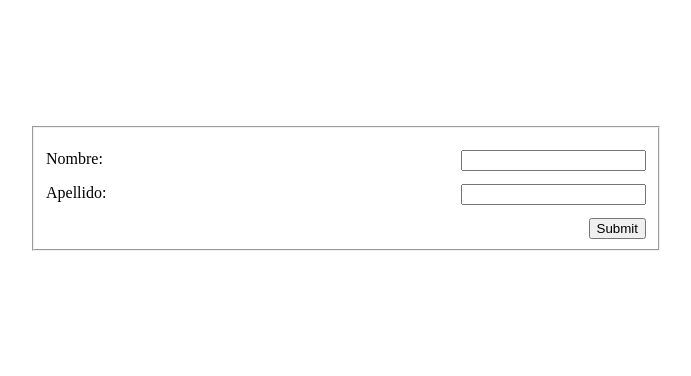
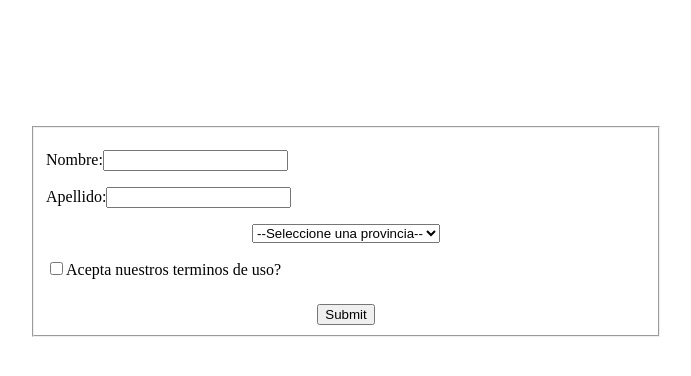
Before and after one commit to ferero92/atom, a PHP site: page / in a window 1280 px wide. Shown: the top 376 px of the page, without its empty margins (294-985 px from the left). Run offline with PHP 8.4, Linux system fonts and the light colour scheme.

Commit message:
20/10/16

```diff
--- a/Cliente/Ahorcado/script/code.js
+++ b/Cliente/Ahorcado/script/code.js
@@ -10,7 +10,7 @@ function load(select) {
   select.options[0].selected = true;
   select.style.visibility = 'hidden';
 
-  word = words[i].split('');
+  word = words[i];
   create();
 }
 
--- a/Cliente/Ahorcado/style/style.css
+++ b/Cliente/Ahorcado/style/style.css
@@ -5,7 +5,7 @@
 
 td {
   cursor: pointer;
-  padding: 5px;
+  padding: 10px;
 }
 
 body {
--- a/Cliente/validacion/code.js
+++ b/Cliente/validacion/code.js
@@ -1,17 +1,30 @@
 function ok() {
+
+  var ok = true;
 
   var input = document.getElementsByTagName('input');
   var span = document.getElementsByTagName('span');
+  var select = document.getElementsByTagName('select')[0].selectedIndex;
+  var check = document.getElementById('check');
 
   clean(span);
 
   for (var i = 0; i < input.length; i++) {
     if (input[i].value == null || input[i].value == 0) {
-      span[i].innerHTML = '!';
-      return false
+      span[i].innerHTML = 'Rellene el campo';
+      ok = false
     }
   }
-  return true;
+  if (select == null || select == 0) {
+    span[2].innerHTML = 'Seleccione una provincia';
+    ok = false;
+  }
+  if (!check.checked) {
+    span[3].innerHTML = 'Acepte las condiciones';
+    ok = false;
+  }
+
+  return ok;
 }
 
 function clean(array) {
--- a/Cliente/validacion/index.html
+++ b/Cliente/validacion/index.html
@@ -13,6 +13,12 @@
     <fieldset>
       <p>Nombre:<input type="text" name="name" value=""><span></span></p>
       <p>Apellido:<input type="text" name="lastname" value=""><span></span></p>
+      <select>
+        <option value="">--Seleccione una provincia--</option>
+        <option value="1">Huelva</option>
+        <option value="2">Sevilla</option>
+      </select>
+      <p><input id="check" type="checkbox" name="name" value="yes">Acepta nuestros terminos de uso?</p>
       <input type="submit" name="submit" value="Submit">
     </fieldset>
   </form>
--- a/Cliente/validacion/style.css
+++ b/Cliente/validacion/style.css
@@ -5,5 +5,17 @@ form {
 }
 
 input, span {
-  float: right;
+  /*float: right;*/
 }
+
+select {
+  margin: auto;
+  display: block;
+}
+
+input[type="submit"] {
+  float: none;
+  display: block;
+  margin: auto;
+  margin-top: 25px;
+}
```
Also changed, not shown: Cliente/Ahorcado/index.html (+2 -6 lines).
